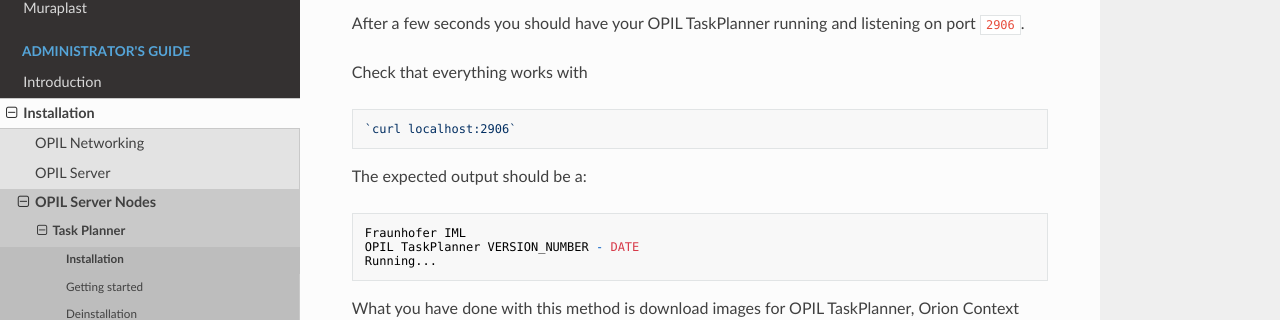
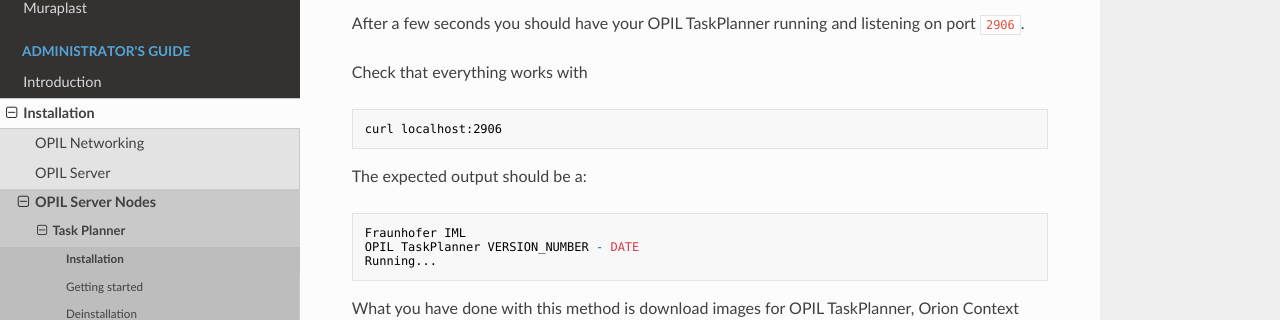
Before and after one commit to opil/documentation, an MkDocs documentation site: the page built from docs/admin/TP/opil_server_tp_install.md, in a window 1280 px wide and 900 px high, scrolled down 3597 px. Shown: the part 138-458 px from the top of the window. Built offline with MkDocs 1.6.1, drawn with Linux system fonts in a browser that asks for light colours; nearby versions of some CDN libraries; old or Windows-style settings are respelled for this version of MkDocs.

Commit message:
style changes

````diff
--- a/docs/admin/TP/opil_server_tp_install.md
+++ b/docs/admin/TP/opil_server_tp_install.md
@@ -223,8 +223,9 @@
 
 Check that everything works with
 
-    `curl localhost:2906`
-
+```bash
+curl localhost:2906
+```
 
 The expected output should be a:
 
````
